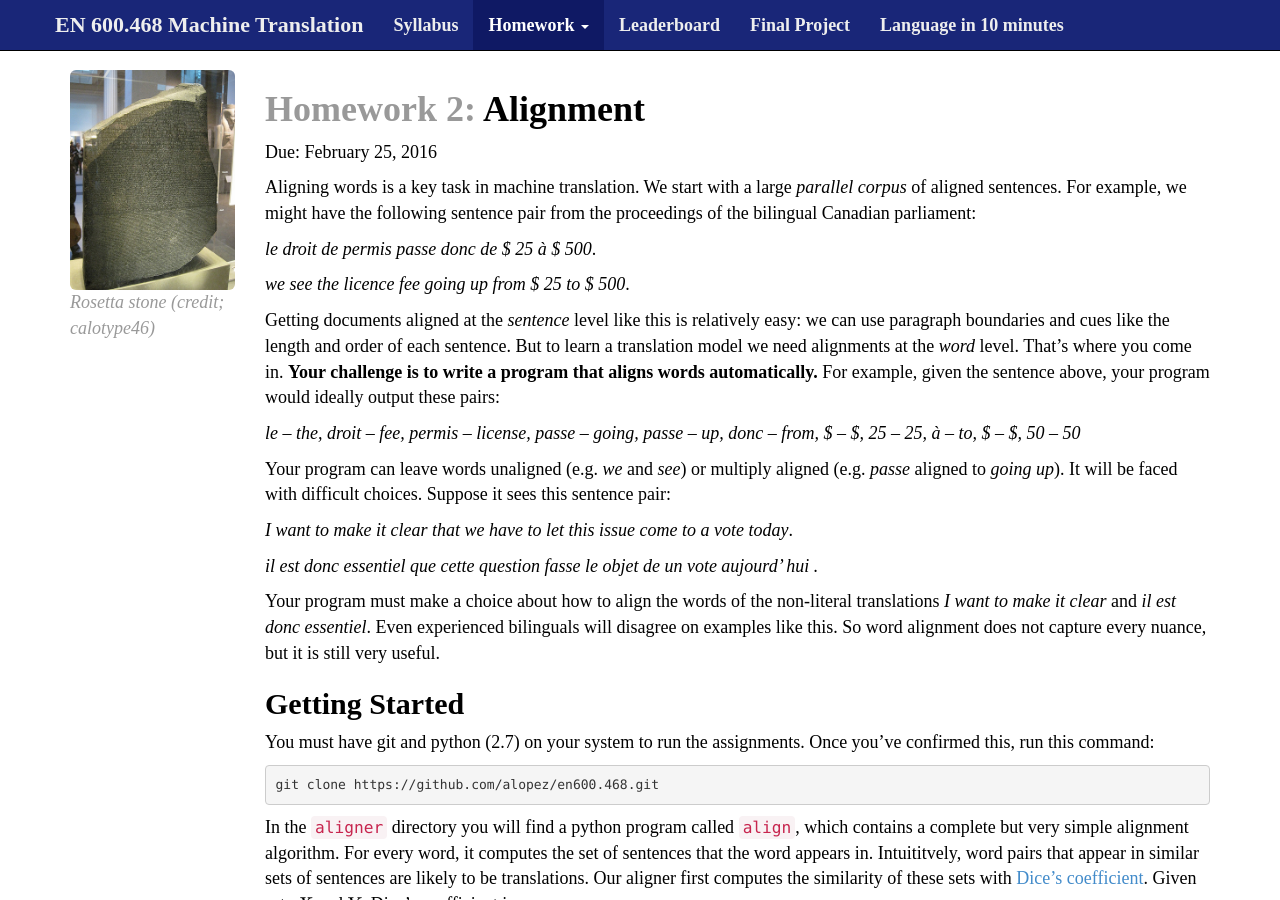
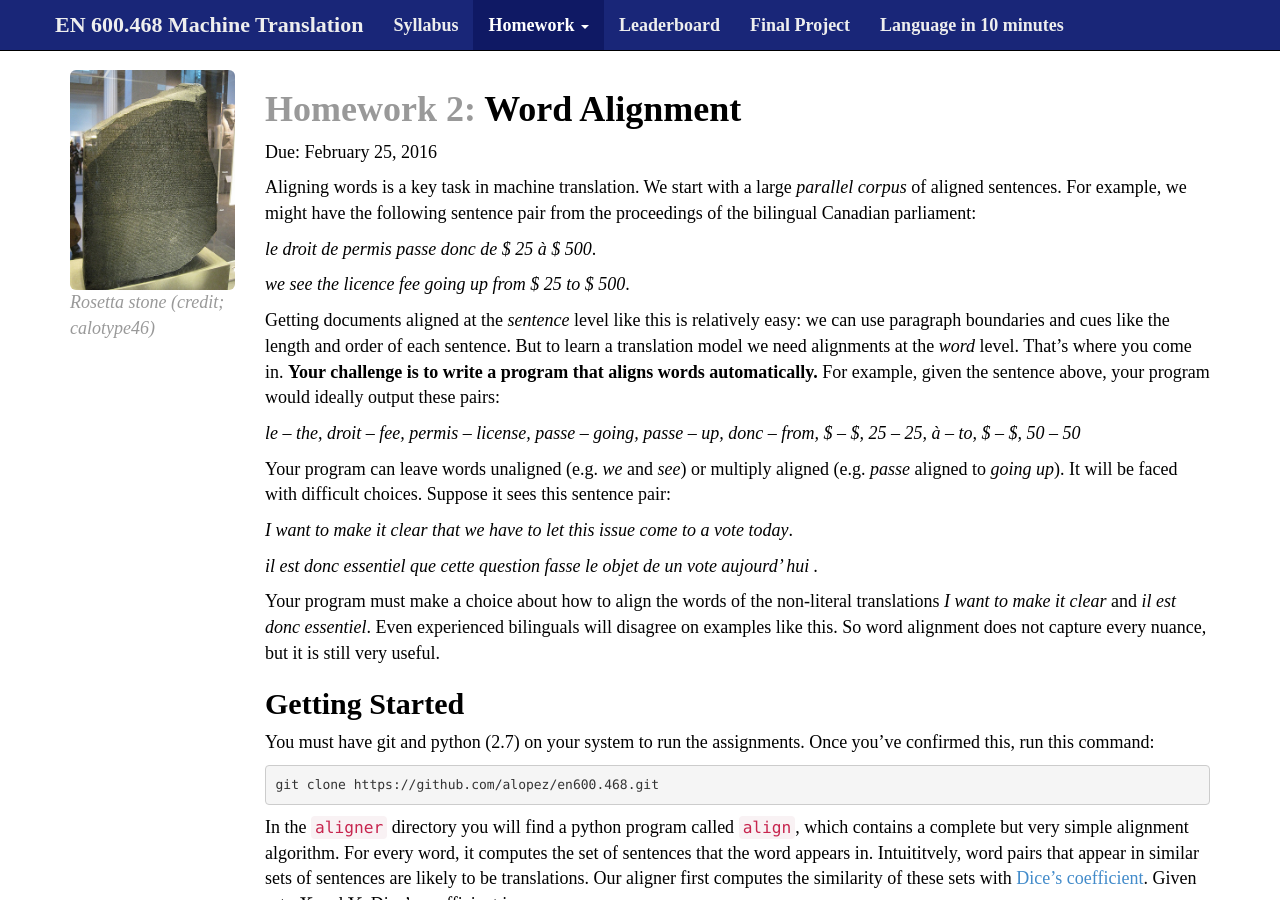
Before and after one commit to mt-class/jhu, a Jekyll site: the page built from hw1.md, in a window 1280 px wide and 900 px high. Built offline with Jekyll 4.4.1, drawn with Linux system fonts in a browser that asks for light colours; nearby versions of some CDN libraries; some web fonts are replaced; formulas are drawn with MathJax 3.

Commit message:
Update hw1.md

```diff
--- a/hw1.md
+++ b/hw1.md
@@ -7,7 +7,7 @@ title: Homework 2 | Alignment
 active_tab: homework
 ---
 
-<span class="text-muted">Homework 2:</span> Alignment
+<span class="text-muted">Homework 2:</span> Word Alignment
 =============================================================
 
 Due: February 25, 2016
```
